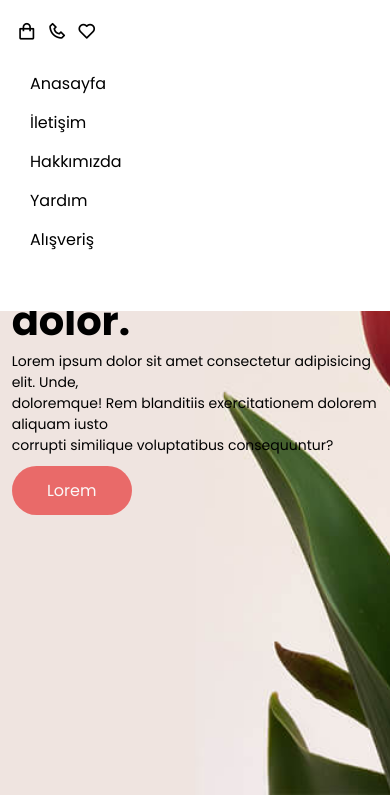
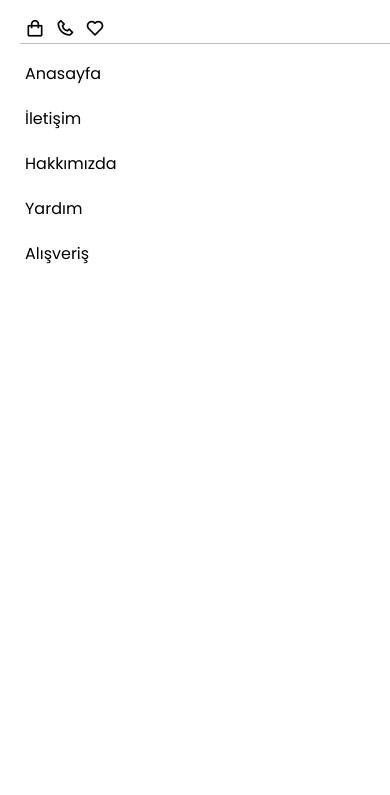
Before and after one commit to emrullahburma/fiama, a plain HTML site: page index.html in a window 390 px wide. Both pictures are taken after a click on the element 365 px from the left and 30 px from the top of the page. Shown: the part 49-844 px from the top of the page. Drawn offline with nearby package versions, Linux system fonts and the light colour scheme.

Commit message:
First Commit

```diff
--- a/css/style.css
+++ b/css/style.css
@@ -23,6 +23,9 @@ body {
   position: fixed;
   top: 0;
   width: 100%;
+  z-index: 1000;
+}
+.logo {
   z-index: 1000;
 }
 .navbar {
@@ -191,34 +194,38 @@ body {
 @media screen and (max-width: 840px) {
   .burger-menu {
     display: block;
+    z-index: 1000;
   }
   .header-icons {
     position: absolute;
-    top: 70px;
-    transform: scale(0);
-    transition: ease 0.3s;
+    top: 62px;
+    transform: translateX(1000%);
+    transition: 0.3s;
+    left: 20px;
+    border-bottom: 1px solid rgb(190, 190, 190);
+    width: 100%;
+    padding: 5px 0;
   }
   .navbar {
     position: absolute;
     display: flex;
     flex-direction: column;
     width: 100%;
-    height: 300px;
+    height: 100vh;
     background-color: #fff;
     top: 60px;
     align-items: flex-start;
-    justify-content: center;
     left: 0;
-    padding: 0 30px;
-    transform: scale(0);
-    transition: ease 0.3s;
+    padding: 40px 0 0 20px;
+    transform: translateX(100%);
+    transition: 0.3s;
   }
   .active {
-    transform: scale(100%);
-    transition: ease 0.3s;
+    transform: translateX(0);
+    transition: 0.3s;
   }
   .navbar li {
-    padding: 7px 0;
+    padding: 10px 5px;
   }
 }
 @media screen and (max-width: 533px) {
--- a/index.html
+++ b/index.html
@@ -13,7 +13,7 @@
   </head>
   <body>
     <div class="header">
-      <img src="img/logo.png" alt="" />
+      <img src="img/logo.png" class="logo" alt="" />
       <ul class="navbar">
         <li><a href="#">Anasayfa</a></li>
         <li><a href="#">İletişim</a></li>
```
